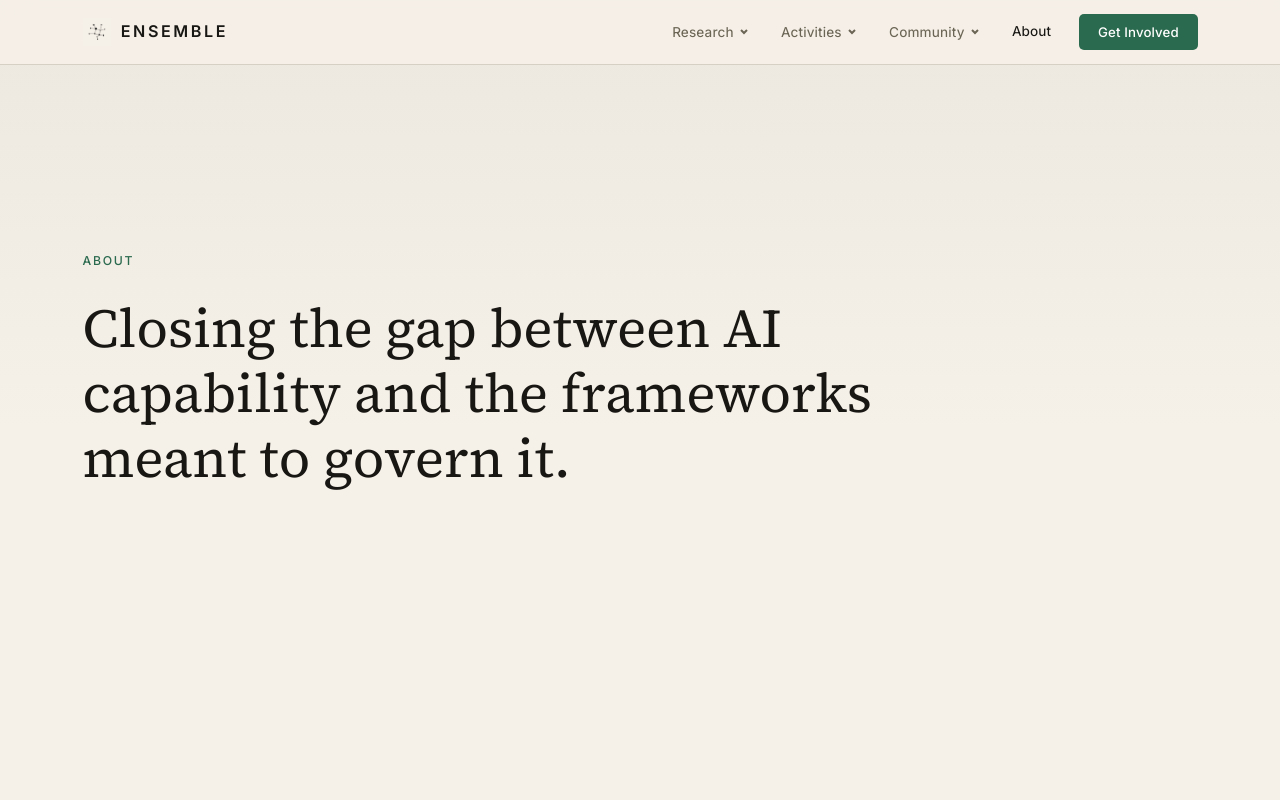
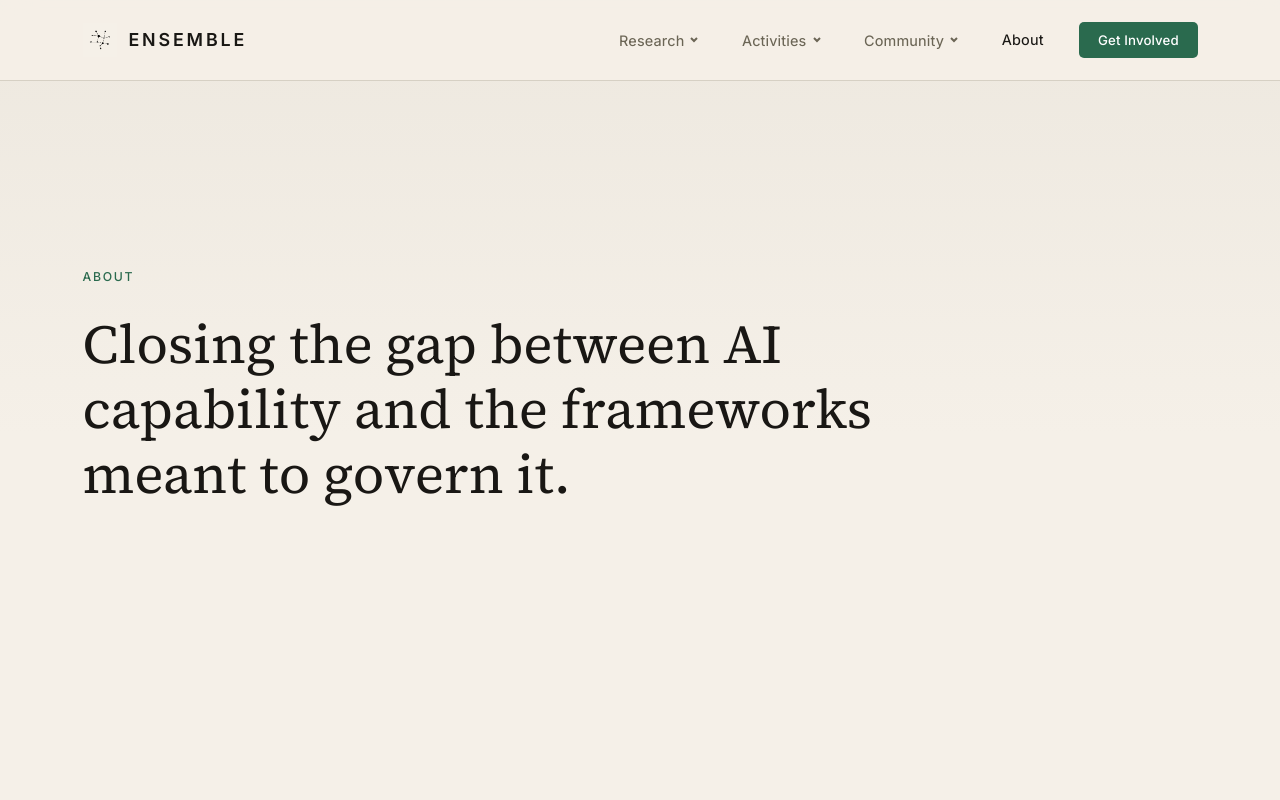
Before and after one commit to ratneshwaran/ensemble, a website: page docs/about.html in a window 1280 px wide. Shown: the top 800 px of the page. Drawn offline with Linux system fonts and the light colour scheme.

Commit message:
Enlarge header bar with more spacing and bigger logo

```diff
--- a/docs/style.css
+++ b/docs/style.css
@@ -128,23 +128,23 @@ img {
   display: flex;
   align-items: center;
   justify-content: space-between;
-  height: 64px;
+  height: 80px;
 }
 
 /* Logo */
 .logo {
-  font-size: 0.95rem;
+  font-size: 1.05rem;
   font-weight: 600;
   letter-spacing: 0.16em;
   text-transform: uppercase;
   color: var(--heading);
   display: flex;
   align-items: center;
-  gap: 0.6rem;
+  gap: 0.7rem;
 }
 
 .logo__img {
-  height: 28px;
+  height: 34px;
   width: auto;
 }
 
@@ -152,7 +152,7 @@ img {
 .nav-desktop {
   display: flex;
   align-items: center;
-  gap: 0.2rem;
+  gap: 0.5rem;
 }
 
 .nav-item {
@@ -164,9 +164,9 @@ img {
   display: flex;
   align-items: center;
   gap: 0.3rem;
-  padding: 0.5rem 0.85rem;
+  padding: 0.5rem 1rem;
   font-family: var(--font-sans);
-  font-size: 0.8rem;
+  font-size: 0.85rem;
   font-weight: 450;
   letter-spacing: 0.01em;
   color: var(--text-dim);
@@ -273,7 +273,7 @@ img {
 .nav-mobile {
   display: none;
   position: fixed;
-  top: 64px;
+  top: 80px;
   left: 0;
   right: 0;
   bottom: 0;
@@ -323,7 +323,7 @@ img {
   display: flex;
   align-items: center;
   overflow: hidden;
-  padding-top: 64px; /* offset for fixed header */
+  padding-top: 80px; /* offset for fixed header */
 }
 
 .hero--short {
@@ -332,7 +332,7 @@ img {
 
 .hero--compact {
   min-height: auto;
-  padding-top: calc(64px + 5rem);
+  padding-top: calc(80px + 5rem);
   padding-bottom: 5rem;
 }
 
@@ -1209,7 +1209,7 @@ img {
   }
 
   .hero--compact {
-    padding-top: calc(64px + 3rem);
+    padding-top: calc(80px + 3rem);
     padding-bottom: 3rem;
   }
 
```
